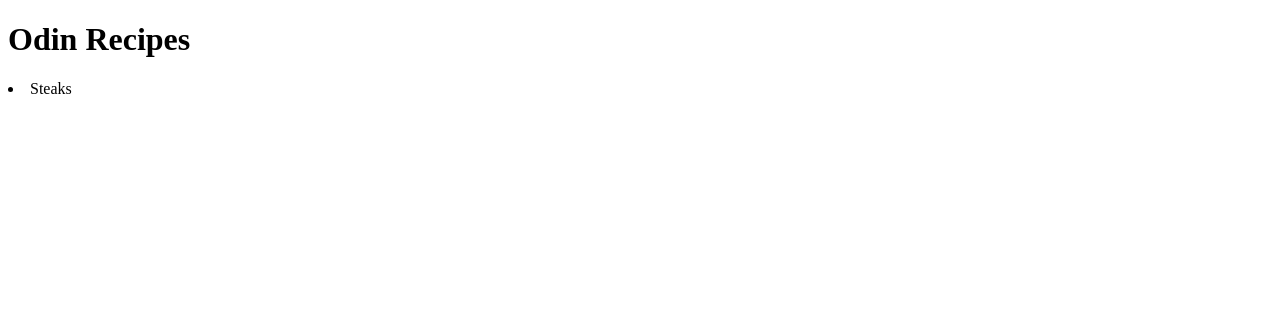
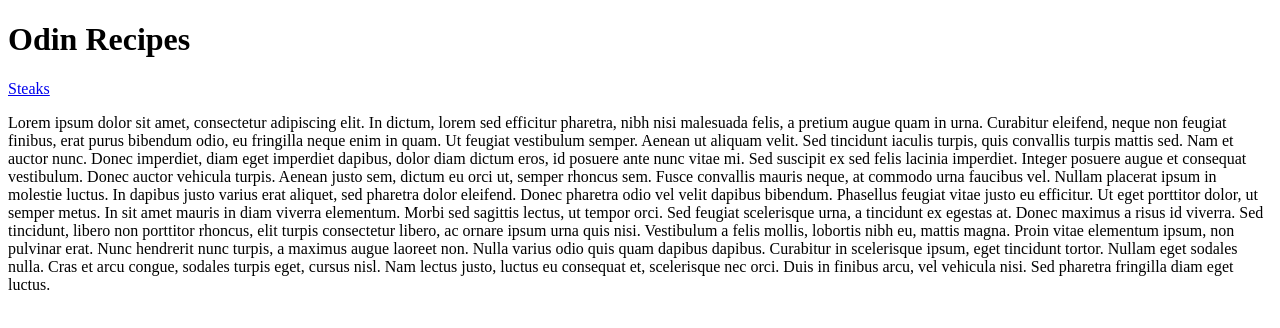
Before and after one commit to johnmarcb/gitRecipes, a plain HTML site: page index.html in a window 1280 px wide. Drawn offline with Linux system fonts and the light colour scheme.

Commit message:
added text

```diff
--- a/index.html
+++ b/index.html
@@ -10,9 +10,12 @@
     <h1>Odin Recipes</h1>
 
 
+       <p<><a href="recipes/steak.html">Steaks</a> </p>
+       <p>Lorem ipsum dolor sit amet, consectetur adipiscing elit. In dictum, lorem sed efficitur pharetra, nibh nisi malesuada felis, a pretium augue quam in urna. Curabitur eleifend, neque non feugiat finibus, erat purus bibendum odio, eu fringilla neque enim in quam. Ut feugiat vestibulum semper. Aenean ut aliquam velit. Sed tincidunt iaculis turpis, quis convallis turpis mattis sed. Nam et auctor nunc. Donec imperdiet, diam eget imperdiet dapibus, dolor diam dictum eros, id posuere ante nunc vitae mi. Sed suscipit ex sed felis lacinia imperdiet. Integer posuere augue et consequat vestibulum. Donec auctor vehicula turpis. Aenean justo sem, dictum eu orci ut, semper rhoncus sem. Fusce convallis mauris neque, at commodo urna faucibus vel.
 
-<p><li>Steaks</li></p>
+        Nullam placerat ipsum in molestie luctus. In dapibus justo varius erat aliquet, sed pharetra dolor eleifend. Donec pharetra odio vel velit dapibus bibendum. Phasellus feugiat vitae justo eu efficitur. Ut eget porttitor dolor, ut semper metus. In sit amet mauris in diam viverra elementum. Morbi sed sagittis lectus, ut tempor orci. Sed feugiat scelerisque urna, a tincidunt ex egestas at. Donec maximus a risus id viverra. Sed tincidunt, libero non porttitor rhoncus, elit turpis consectetur libero, ac ornare ipsum urna quis nisi. Vestibulum a felis mollis, lobortis nibh eu, mattis magna.
 
+        Proin vitae elementum ipsum, non pulvinar erat. Nunc hendrerit nunc turpis, a maximus augue laoreet non. Nulla varius odio quis quam dapibus dapibus. Curabitur in scelerisque ipsum, eget tincidunt tortor. Nullam eget sodales nulla. Cras et arcu congue, sodales turpis eget, cursus nisl. Nam lectus justo, luctus eu consequat et, scelerisque nec orci. Duis in finibus arcu, vel vehicula nisi. Sed pharetra fringilla diam eget luctus.</p>
 
 
 </body>
```
